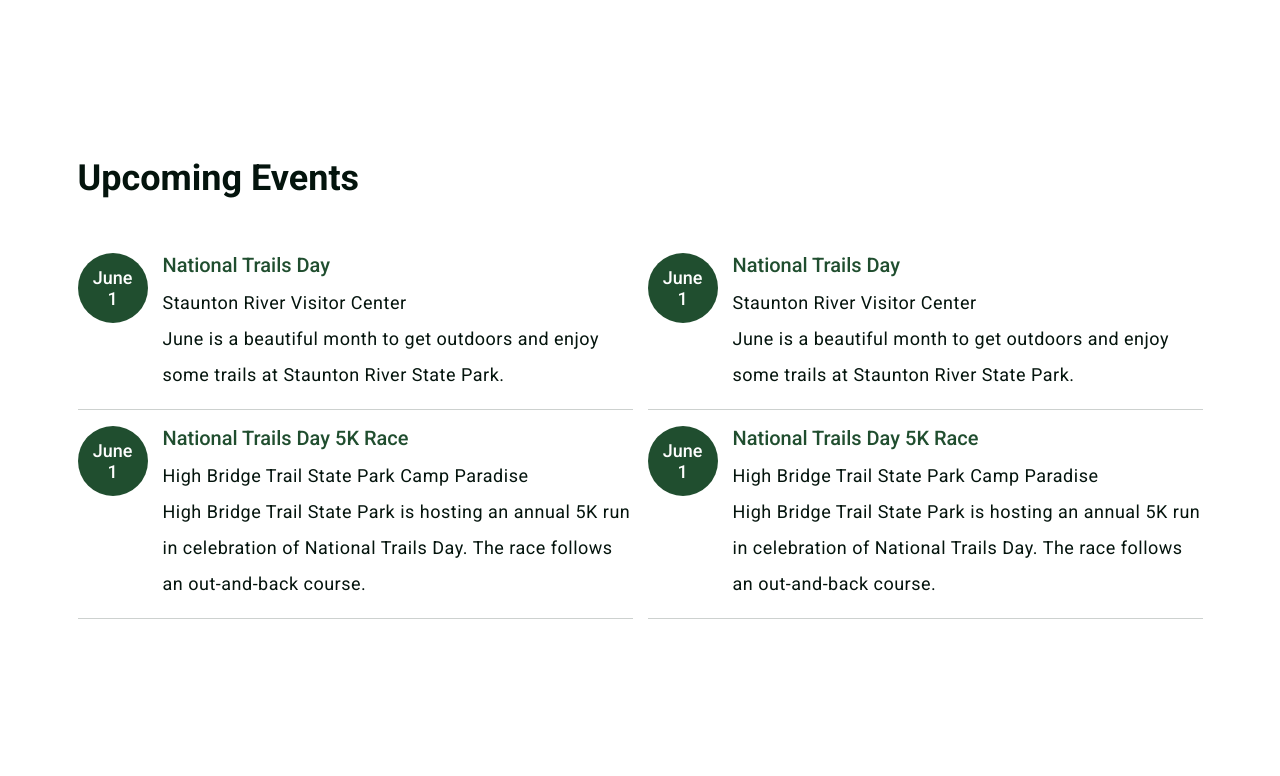
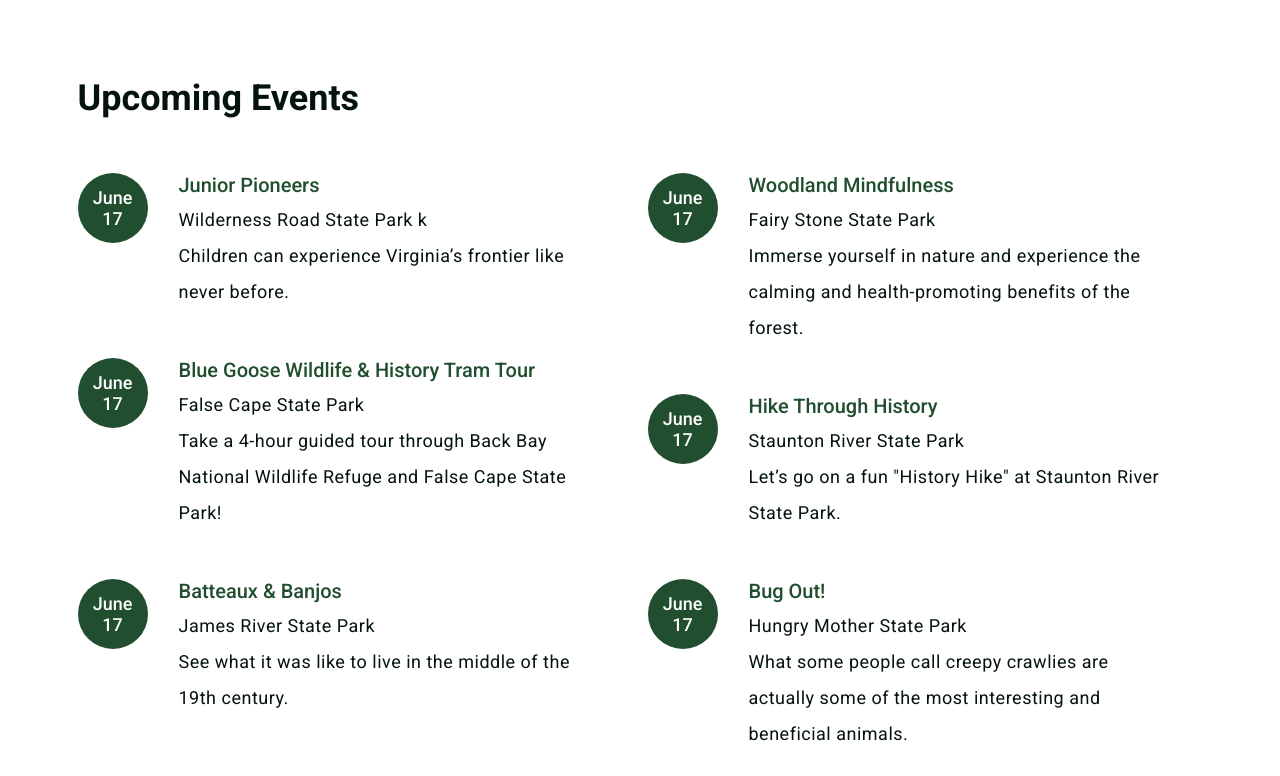
Before and after one commit to SarahVanT/virginia-state-parks-redesign, a website: page index.html in a window 1280 px wide. Shown: the part 1340-2116 px from the top of the page. Drawn offline with Linux system fonts and the light colour scheme; grey boxes are pictures that could not be loaded.

Commit message:
Worked on event section. Fixing the button states.

```diff
--- a/index.html
+++ b/index.html
@@ -184,57 +184,80 @@
           </div>
         </div>
       </section>
-      <section class="my-xxl section-parking">
+      <section class="section-parking">
         <div class="container">
-          <div class="row py-xxl">
-            <h2 class="section-header text-start">Upcoming Events</h2>
-            <div class="col-12 col-lg-6 events">
-
-              <div class="date-card mt-xl">
-                <div class="fancy-date">June 1</div>
-                <div class="event-details">
-                  <h3><a href="#">National Trails Day</a></h3>
-                  <p>Staunton River Visitor Center</p>
+          <h2 class="section-header text-start">Upcoming Events</h2>
+          <div class="row row-cols-1 row-cols-lg-2">
+            <!-- First Column -->
+            <div class="col">
+              <div class="date-card">
+                <div class="fancy-date">June 17</div>
+                <div class="event-details w-75">
+                  <h3><a href="#">Junior Pioneers</a></h3>
+                  <p>Wilderness Road State Park k</p>
                   <p>
-                    June is a beautiful month to get outdoors and enjoy some
-                    trails at Staunton River State Park.
+                    Children can experience Virginia’s frontier like never
+                    before.
                   </p>
                 </div>
               </div>
               <div class="date-card">
-                <div class="fancy-date">June 1</div>
-                <div class="event-details">
-                  <h3><a href="#">National Trails Day 5K Race</a></h3>
-                  <p>High Bridge Trail State Park Camp Paradise</p>
+                <div class="fancy-date">June 17</div>
+                <div class="event-details w-75">
+                  <h3>
+                    <a href="#">Blue Goose Wildlife & History Tram Tour</a>
+                  </h3>
+                  <p>False Cape State Park</p>
                   <p>
-                    High Bridge Trail State Park is hosting an annual 5K run in
-                    celebration of National Trails Day. The race follows an
-                    out-and-back course.
+                    Take a 4-hour guided tour through Back Bay National Wildlife
+                    Refuge and False Cape State Park!
+                  </p>
+                </div>
+              </div>
+              <div class="date-card">
+                <div class="fancy-date">June 17</div>
+                <div class="event-details w-75">
+                  <h3><a href="#">Batteaux & Banjos</a></h3>
+                  <p>James River State Park</p>
+                  <p>
+                    See what it was like to live in the middle of the 19th
+                    century.
                   </p>
                 </div>
               </div>
             </div>
-            <div class="col-12 col-lg-6 events">
-              <div class="date-card mt-xl">
-                <div class="fancy-date">June 1</div>
-                <div class="event-details">
-                  <h3><a href="#">National Trails Day</a></h3>
-                  <p>Staunton River Visitor Center</p>
+            <!-- Second Column -->
+            <div class="col">
+              <div class="date-card">
+                <div class="fancy-date">June 17</div>
+                <div class="event-details w-75">
+                  <h3><a href="#">Woodland Mindfulness</a></h3>
+                  <p>Fairy Stone State Park</p>
                   <p>
-                    June is a beautiful month to get outdoors and enjoy some
-                    trails at Staunton River State Park.
+                    Immerse yourself in nature and experience the calming and
+                    health-promoting benefits of the forest.
                   </p>
                 </div>
               </div>
               <div class="date-card">
-                <div class="fancy-date">June 1</div>
-                <div class="event-details">
-                  <h3><a href="#">National Trails Day 5K Race</a></h3>
-                  <p>High Bridge Trail State Park Camp Paradise</p>
+                <div class="fancy-date">June 17</div>
+                <div class="event-details w-75">
+                  <h3><a href="#">Hike Through History</a></h3>
+                  <p>Staunton River State Park</p>
                   <p>
-                    High Bridge Trail State Park is hosting an annual 5K run in
-                    celebration of National Trails Day. The race follows an
-                    out-and-back course.
+                    Let’s go on a fun "History Hike" at Staunton River State
+                    Park.
+                  </p>
+                </div>
+              </div>
+              <div class="date-card">
+                <div class="fancy-date">June 17</div>
+                <div class="event-details w-75">
+                  <h3><a href="#">Bug Out!</a></h3>
+                  <p>Hungry Mother State Park</p>
+                  <p>
+                    What some people call creepy crawlies are actually some of
+                    the most interesting and beneficial animals.
                   </p>
                 </div>
               </div>
@@ -242,6 +265,59 @@
           </div>
         </div>
       </section>
+
+      <!-- <section class="my-xxl section-parking">
+        <div class="container">
+          <h2 class="section-header text-start">Upcoming Events</h2>
+          <div class="row">
+            <div class="col-6 events">
+              <div class="date-card mt-xl">
+                <div class="fancy-date">June 15</div>
+                <div class="event-details">
+                  <h3>
+                    <a href="#">Rising Sun Kayak Outing </a>
+                  </h3>
+                  <p>Widewater State Park</p>
+                  <p>
+                    Join our Park Rangers as they discuss the history, ecology,
+                    and culture of the Widewater Peninsula.
+                  </p>
+                </div>
+              </div>
+              <div class="date-card mt-xl">
+                <div class="fancy-date">June 15</div>
+                <div class="event-details">
+                  <h3><a href="#">What's the Buzz?</a></h3>
+                  <p>Staunton River State Park</p>
+                  <p>Let's learn all about our friends, THE BEES!</p>
+                </div>
+              </div>
+            </div>
+            <div class="col-6 events">
+              <div class="date-card mt-xl">
+                <div class="fancy-date">June 16</div>
+                <div class="event-details">
+                  <h3><a href="#">Let's Go: Fly Fishing</a></h3>
+                  <p>Seven Bends State Park</p>
+                  <p>10 and 2, 10 and 2, get into the rhythm of fly fishing.</p>
+                </div>
+              </div>
+              <div class="date-card mt-xl">
+                <div class="fancy-date">June 16</div>
+                <div class="event-details">
+                  <h3><a href="#">Basic Archery</a></h3>
+                  <p>Bear Creek Lake State Park</p>
+                  <p>
+                    The use of bows to shoot arrows has been a part of global
+                    history for thousands of years whether for defense,
+                    survival, or sport.
+                  </p>
+                </div>
+              </div>
+            </div>
+          </div>
+        </div>
+      </section> -->
       <!-- <section class="section-parking">
         <div class="container my-huge">
           <div class="row py-xxl">
--- a/sass/components/_buttons.scss
+++ b/sass/components/_buttons.scss
@@ -38,7 +38,7 @@
 
 .btn-primary {
   background-color: $brand-color;
-  border: 2px solid $brand-color; // Adds border to maintain consistency with secondary
+  border: 2px solid $brand-color;
   color: $text-white !important;
 
   &:hover {
@@ -78,9 +78,25 @@
 // }
 
 .btn-secondary {
+  &:link {
     background-color: transparent;
     border: 2px solid $brand-color;
     color: $brand-color;
+  }
+  &:visited {
+    background-color: transparent;
+    border: 2px solid $brand-color;
+    color: $brand-color;
+  }
+
+  &:focus {
+    outline: 3px solid #04140d !important;
+    outline-offset: 3px;
+    box-shadow: none;
+    background-color: $lighten-brand-color;
+    color: $text-white !important;
+    border: 2px solid transparent;
+  }
 
   &:hover {
     background-color: $lighten-brand-color;
@@ -88,29 +104,24 @@
     color: $text-white;
   }
 
-  &:focus {
-    outline: 3px solid #04140d !important;
-    outline-offset: 3px;
-    box-shadow: none;
-    background-color: $lighten-brand-color;
-  }
-
   &:active {
     background-color: $lighten-brand-color !important;
-    border-color: $lighten-brand-color !important;
+    border: 2px solid transparent !important;
     color: $text-white !important;
   }
 }
 
 .btn-download {
+  &:link {
     background-color: $text-white;
     border: 2px solid $text-white; // Adds border to maintain consistency with secondary
     color: $brand-color !important;
+  }
 
-  &:hover {
-    background-color: $fill-color;
-    border: 2px solid $fill-color;
-    color: $brand-color;
+  &:visited {
+    background-color: $text-white;
+    border: 2px solid $text-white; // Adds border to maintain consistency with secondary
+    color: $brand-color !important;
   }
 
   &:focus {
@@ -120,8 +131,15 @@
     background-color: $text-white;
   }
 
+  &:hover {
+    background-color: $fill-color;
+    border: 2px solid $fill-color;
+    color: $brand-color;
+  }
+
   &:active {
+    background-color: $fill-color !important;
+    border: 2px solid transparent;
     color: $brand-color !important;
-    background-color: $fill-color !important;
   }
 }
--- a/sass/pages/_home.scss
+++ b/sass/pages/_home.scss
@@ -55,20 +55,33 @@
     display: inline-block;
     margin-left: $spacing-md;
   }
+
+  // .row {
+  //   --bs-gutter-x: 3.5rem;
+  // }
   .events ul {
     padding: $spacing-0;
   }
   .date-card {
     display: flex;
     flex-direction: row;
-    padding: $spacing-sm 0;
-    width: 100%;
-    border-bottom: 1px solid $stroke-weak-color;
+    align-items: start;
+    margin-top: $spacing-xl;
+    gap: $spacing-sm;
+    // gap: $spacing-md;
+    // border: thin solid $stroke-weak-color;
+    // padding: $spacing-sm 0;
+    // width: 100%;
+    // border-bottom: 1px solid $stroke-weak-color;
     // padding: $spacing-md;
     &:first-of-type {
       padding-top: 0; // Override padding for the first date-card
     }
   }
+  col {
+    margin-right: $spacing-md;
+  }
+
   .event-details {
     margin-left: 15px;
     h3 {
@@ -101,20 +114,6 @@
     align-items: center;
     justify-content: center;
   }
-  .location,
-  h3 {
-    margin-bottom: $spacing-xs;
-  }
-
-  .parking-right {
-    display: flex;
-    align-items: start;
-    justify-content: right;
-  }
-
-  img {
-    border-radius: 8px;
-  }
 }
 
 // .custom-container {
@@ -126,11 +125,14 @@
   background-color: #204e2f;
   color: $text-white;
   margin: 0 $spacing-huge;
+  border-radius: 8px;
 
   img {
     width: 100%;
     max-width: 40rem;
     height: 50rem;
+    border-top-left-radius: 8px;
+    border-bottom-left-radius: 8px;
   }
   p {
     font-size: 3rem;
```
Also changed, not shown: css/main.css, 1 other file. Lines whose indentation alone changed are shown as unchanged.
